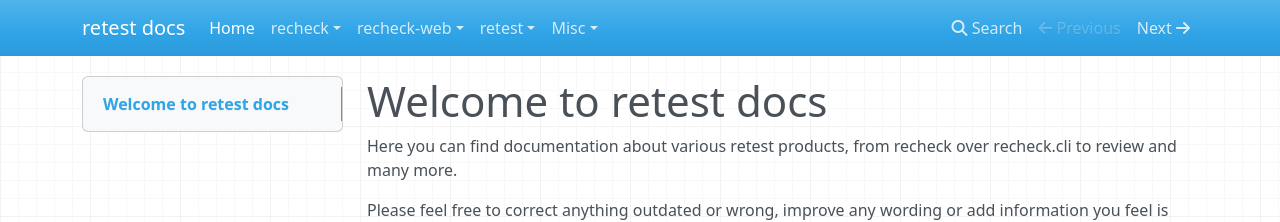
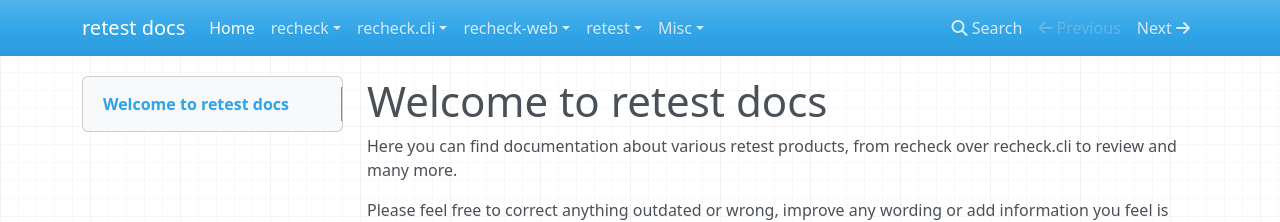
Before and after one commit to retest/docs, an MkDocs documentation site: the page built from docs/index.md, in a window 1280 px wide. Shown: the top 222 px of the page. Built offline with MkDocs 1.6.1, drawn with Linux system fonts in a browser that asks for light colours; nearby versions of some CDN libraries.

Commit message:
Update navigation bar

```diff
--- a/mkdocs.yml
+++ b/mkdocs.yml
@@ -13,6 +13,8 @@ nav:
     - 'recheck/how-ignore-works-in-recheck.md'
     - 'recheck/location-of-the-golden-master-files.md'
     - 'recheck/reuse-golden-master-files.md'
+  - recheck.cli:
+    - 'recheck.cli/setup.md'
   - recheck-web:
     - 'recheck-web/properties.md'
     - 'recheck-web/contributor-information.md'
```
